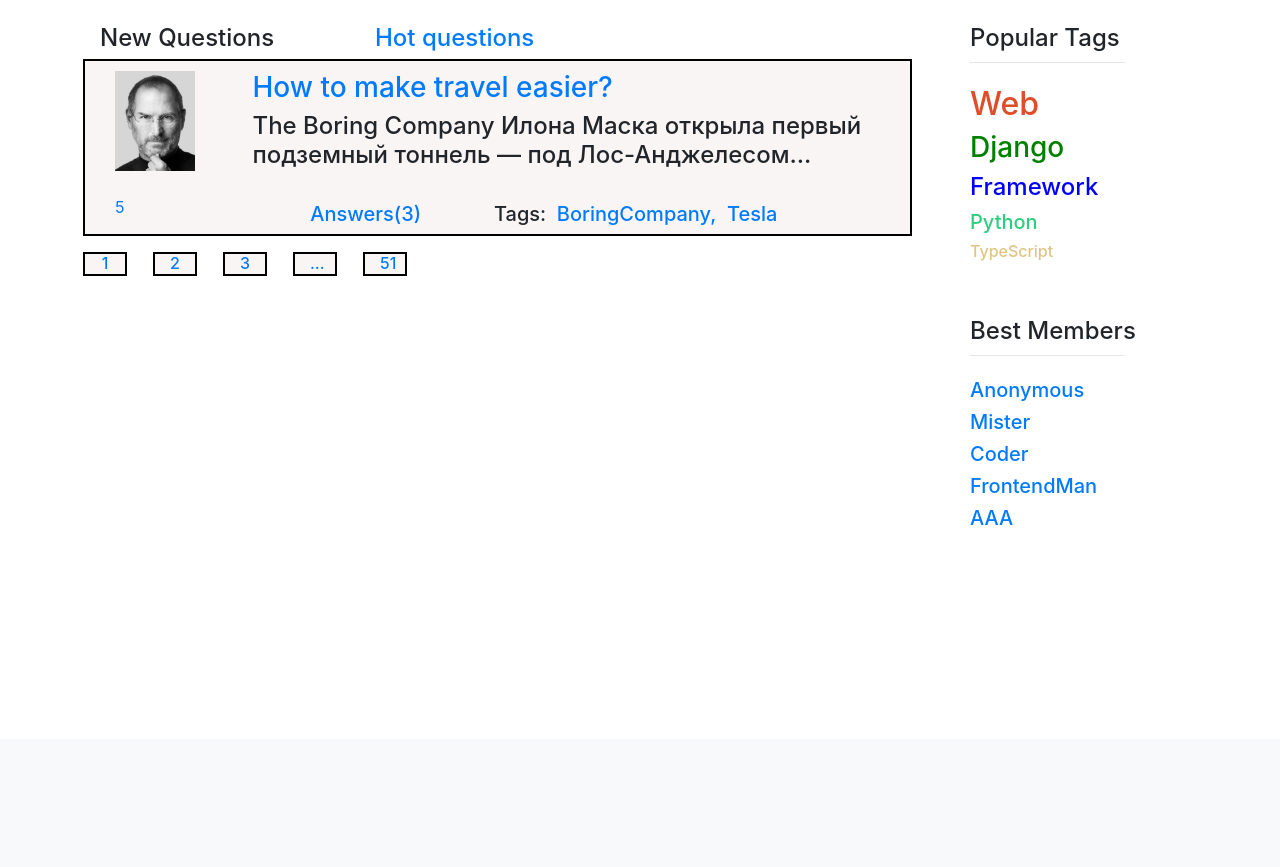
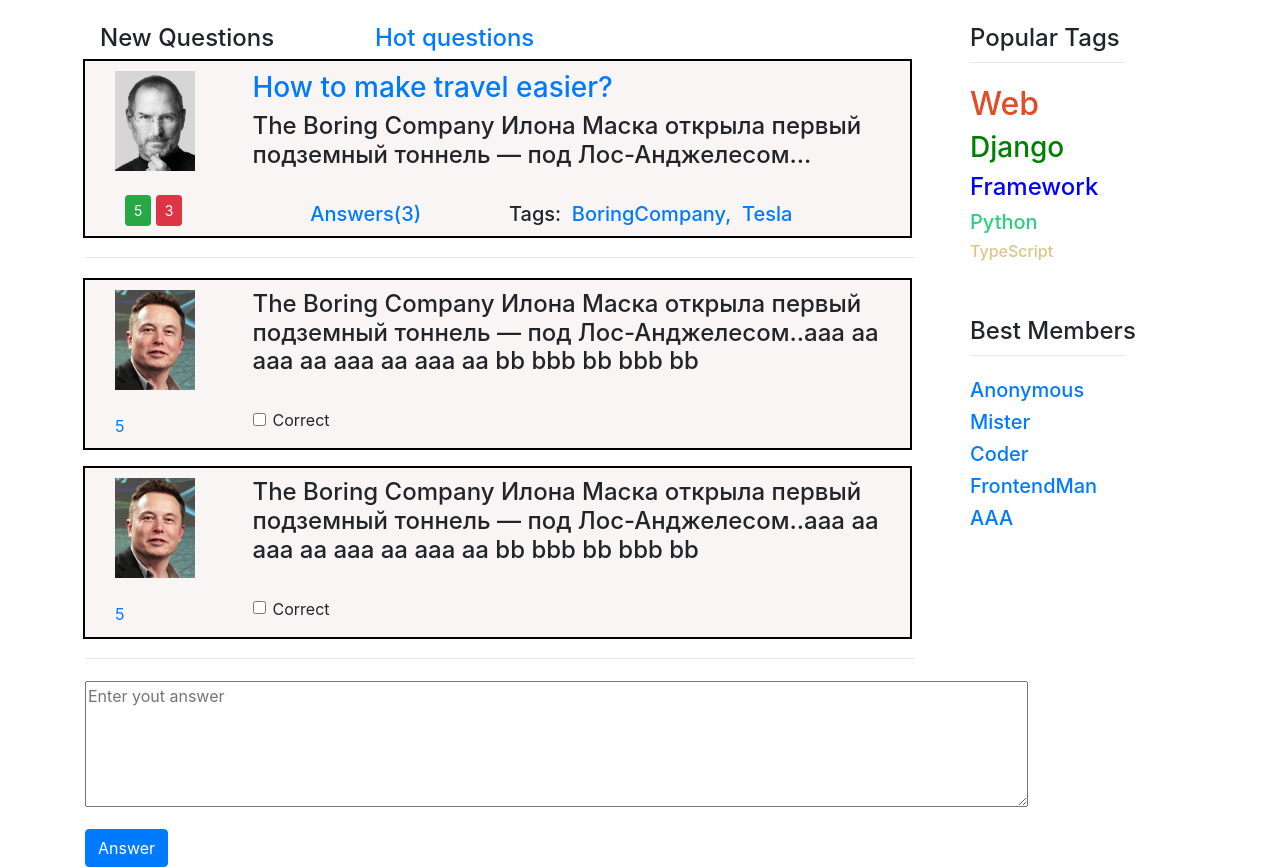
Before and after one commit to chahkiev/AskMe, a Django app: page /question/1/ in a window 1280 px wide. Shown: the part 61-928 px from the top of the page. Before the commit the page ends 586 px from the top, so only its background shows below. Run offline with Django 3.2, Linux system fonts and the light colour scheme; some libraries are stand-ins or nearby versions.

Commit message:
fixed some .html and .css

```diff
--- a/question/views.py
+++ b/question/views.py
@@ -38,4 +38,5 @@ def settings(request):
 def question(request,question):
     args = {}
     args['questions'] = [1,2,3,4]
+    args['answers'] = [1,2]
     return render(request, 'question/question.html', args)
--- a/static/css/style.css
+++ b/static/css/style.css
@@ -22,3 +22,8 @@
   /* color: blue; */
   text-align: center;
 }
+
+.likes {
+    margin-left: 10px;
+    margin-bottom: 10px;
+}
--- a/templates/question/answer_item.html
+++ b/templates/question/answer_item.html
@@ -0,0 +1,38 @@
+{% load static %}
+
+<div class="container question">
+  <div class="row">
+    <br>
+    <div class="col-lg-2">
+      <div class="col">
+        <img src="{% static 'img/mask.jpg' %}" class="mr-3" alt="..." width="80" height="100">
+      </div>
+      <br>
+      <div class="col">
+        <a href="#">5</a>
+      </div>
+    </div>
+    <div class="col-lg-10">
+      <!-- <div class="col">
+        <a href=""><h3>How to make travel easier?</h3></a>
+      </div> -->
+      <div class="col">
+        <h4>The Boring Company Илона Маска открыла первый подземный тоннель — под Лос-Анджелесом..aaa aa aaa aa aaa aa aaa aa bb bbb bb bbb bb</h4>
+      </div>
+      <br>
+      <div class="container">
+        <div class="row">
+          <div class="col-lg-3">
+            <form>
+              <div class="form-group form-check">
+                <input type="checkbox" class="form-check-input" id="exampleCheck1">
+                <label class="form-check-label" for="exampleCheck1">Correct</label>
+              </div>
+            </form>
+          </div>
+        </div>
+      </div>
+
+    </div>
+  </div>
+</div>
--- a/templates/question/question.html
+++ b/templates/question/question.html
@@ -17,10 +17,22 @@
 
 
         {% include 'question/question_item.html' %}
+        <hr class="orange accent-2 mt-0 d-inline-block mx-auto" style="width:830px;"></hr>
 
+        {% for answer in answers %}
+            {% include 'question/answer_item.html' %}
+        {% endfor %}
 
+        <hr class="orange accent-2 mt-0 d-inline-block mx-auto" style="width:830px;"></hr>
+
+        <form>
+          <div class="form-group">
+              <textarea cols="90" rows="5" placeholder="Enter yout answer"></textarea>
+          </div>
+          <button type="submit" class="btn btn-primary">Answer</button>
+      </form>
     <!--Кнопки переключения страниц -->
-    <div class="container">
+    <!-- <div class="container">
       <div class="row">
         <div class="col-ld-6">
           <div class="row">
@@ -42,6 +54,6 @@
         </div>
         </div>
       </div>
-    </div>
+    </div> -->
     <!--Кнопки переключения страниц -->
 {% endblock%}
--- a/templates/question/question_item.html
+++ b/templates/question/question_item.html
@@ -8,9 +8,42 @@
         <img src="{% static 'img/jobs.jpg' %}" class="mr-3" alt="..." width="80" height="100">
       </div>
       <br>
-      <div class="col">
+      <!-- <div class="col">
+
+        <div class="row">
+        <img src="{% static 'img/dislike.svg' %}" width="25" height="25">
         <a href="#">5</a>
+        <img src="{% static 'img/like.svg' %}" width="25" height="25">
+</div>
+      </div> -->
+      <div class="container">
+          <div class="row">
+            <div class="col likes">
+             <button type="button" class="btn btn-success btn-sm" data-id="{{ question.id }}" data-type="question" data-action="like" title="Like">
+                 <span class="glyphicon glyphicon-thumbs-up"></span>
+                 <span data-count="like">5</span>
+             </button>
+
+             <button type="button" class="btn btn-danger btn-sm" data-id="{{ question.id }}" data-type="question" data-action="dislike" title="Dislike">
+                 <span class="glyphicon glyphicon-thumbs-down"></span>
+                 <span data-count="dislike">3</span>
+             </button>
+           </div>
+          </div>
       </div>
+    <!-- <div class="likes centeder">
+     <button type="button" class="btn btn-success btn-sm" data-id="{{ question.id }}" data-type="question" data-action="like" title="Like">
+         <span class="glyphicon glyphicon-thumbs-up"></span>
+         <span data-count="like">5</span>
+     </button>
+
+     <button type="button" class="btn btn-danger btn-sm" data-id="{{ question.id }}" data-type="question" data-action="dislike" title="Dislike">
+         <span class="glyphicon glyphicon-thumbs-down"></span>
+         <span data-count="dislike">3</span>
+     </button>
+   </div> -->
+
+
     </div>
     <div class="col-lg-10">
       <div class="col">
@@ -24,7 +57,7 @@
         <div class="col-lg-5 text-center">
           <a href=""><h5>Answers(3)</h5></a>
         </div>
-        <div class="col-lg7">
+        <div class="col-lg-7">
           <div class="row">
             <h5>Tags:&nbsp;&nbsp;</h5>
             <a href=""><h5>BoringCompany,&nbsp;&nbsp;</h5></a>
```
Also changed, not shown: static/img/dislike.svg (added), static/img/like.svg (added), static/img/mask.jpg (added).
